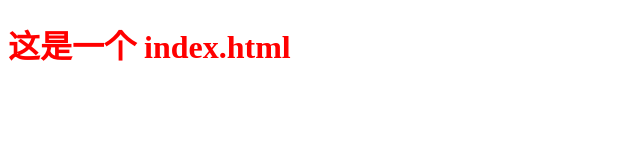
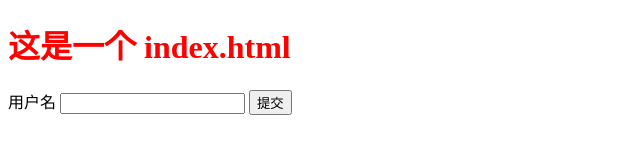
Before and after one commit to codingories/mynodeserver, a website: page public/index.html in a window 1280 px wide. Shown: the whole page, without its empty margins (0-640 px from the left). Drawn offline with Linux system fonts and the light colour scheme.

Commit message:
任务五处理非get请求完成

```diff
--- a/public/index.html
+++ b/public/index.html
@@ -11,6 +11,14 @@
 </head>
 <body>
   <h1>这是一个 index.html</h1>
+  <form action="/form" method="post" autocomplete="off">
+    <label>用户名
+      <input type="text" name="username" autocomplete="off">
+    </label>
+    <button type="submit">
+      提交
+    </button>
+  </form>
   <script src="./main.js"></script>
 
 </body>
```
Also changed, not shown: index.ts (+23 -41 lines).
